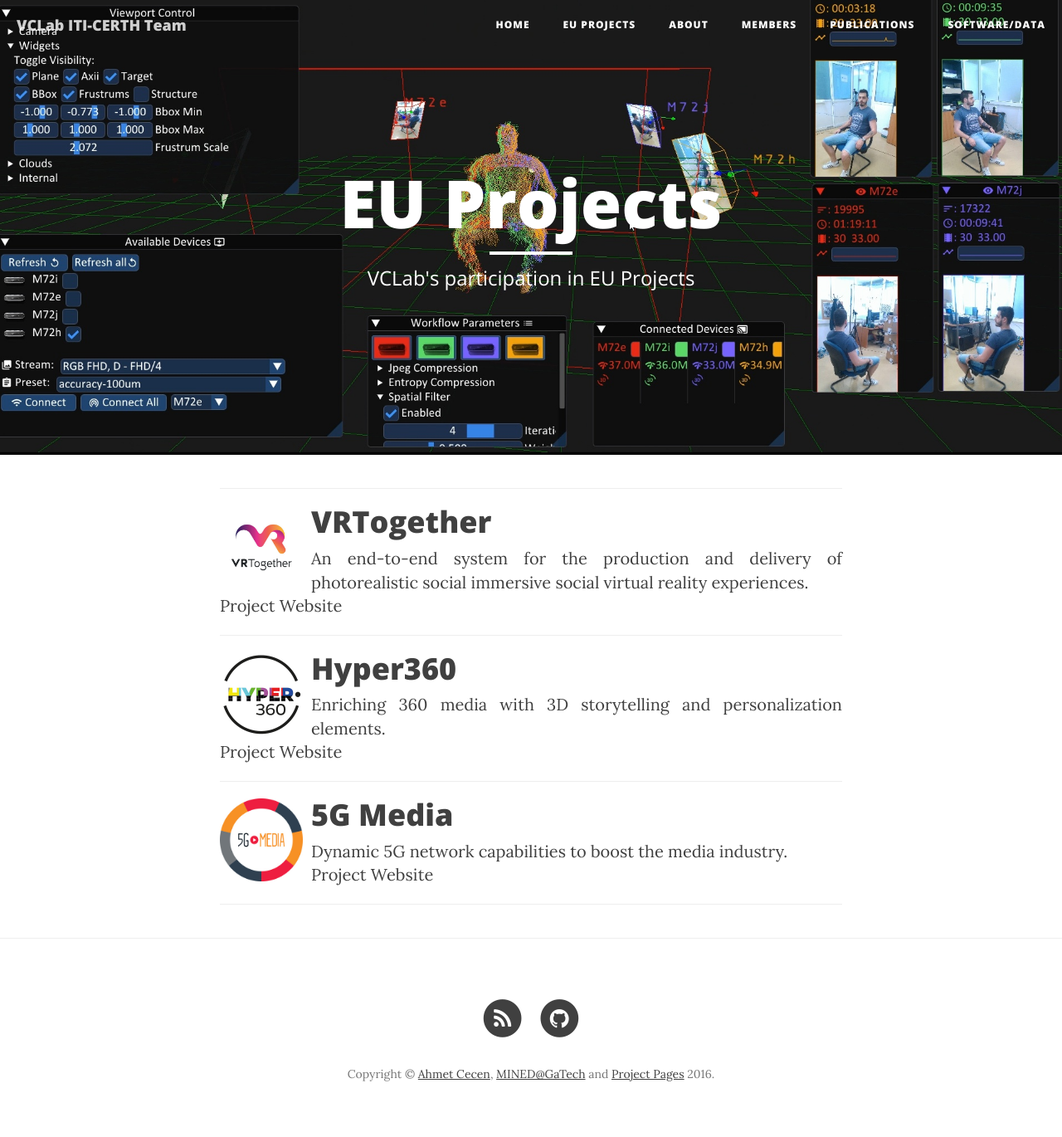
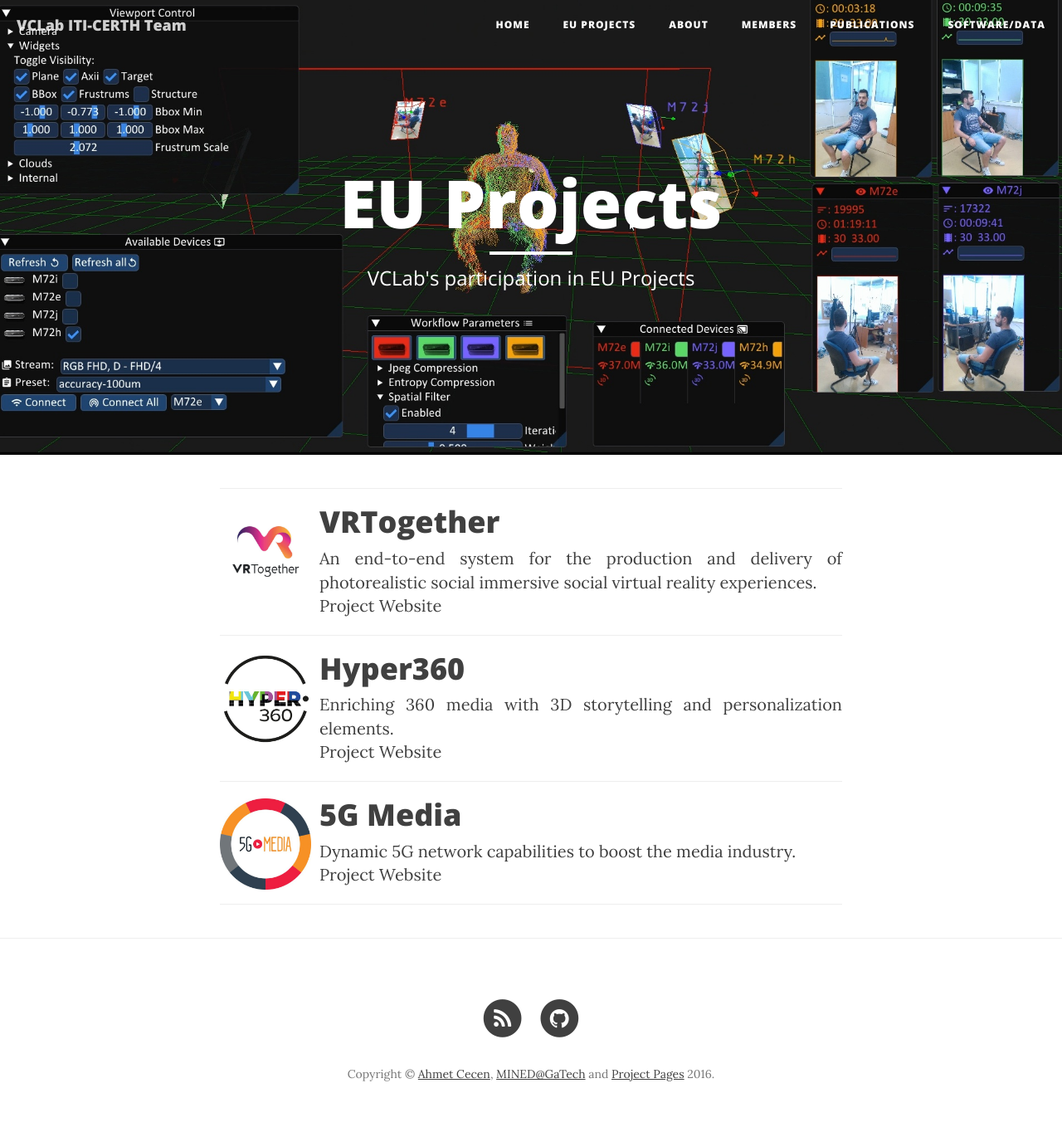
Before and after one commit to VCL3D/vcl3d.github.io, a Jekyll site: the page built from projects.html, in a window 1280 px wide. Shown: the whole page at 83% size. Built offline with Jekyll 4.4.1, drawn with Linux system fonts in a browser that asks for light colours; nearby versions of some CDN libraries.

Commit message:
Signed-off-by: ssaroglou <saroglou@iti.gr>

```diff
--- a/_data/projects.yml
+++ b/_data/projects.yml
@@ -3,7 +3,7 @@
 - name: VRTogether
   description: An end-to-end system for the production and delivery of photorealistic social immersive social virtual reality experiences.
   website: https://vrtogether.eu/
-  img: https://github.com/VCL3D/vcl3d.github.io/blob/master/img/project_logos/vrt_logo.png?raw=true
+  img: https://github.com/VCL3D/vcl3d.github.io/blob/master/img/project_logos/vrt_logo.jpg?raw=true
   visible: true
 
 - name: Hyper360
--- a/projects.html
+++ b/projects.html
@@ -9,7 +9,7 @@
 {% for project in site.data.projects %} {% if project.visible == true %}
 
 	{% if project.img %}
-	<img src="{{ project.img }}" style="margin-top:0px; margin-bottom:5px; margin-right:10px; float:left; width:100px; height:100px !important">
+	<img src="{{ project.img }}" style="margin-top:0px; margin-bottom:5px; margin-right:10px; float:left; width:110px; height:110px !important">
 	{% endif %}
 
 	<h1>{{ project.name }}</h1>
```
Also changed, not shown: img/project_logos/5G_logo.jpg, img/project_logos/vrt_logo.jpg (renamed from img/project_logos/vrt_logo.png).
